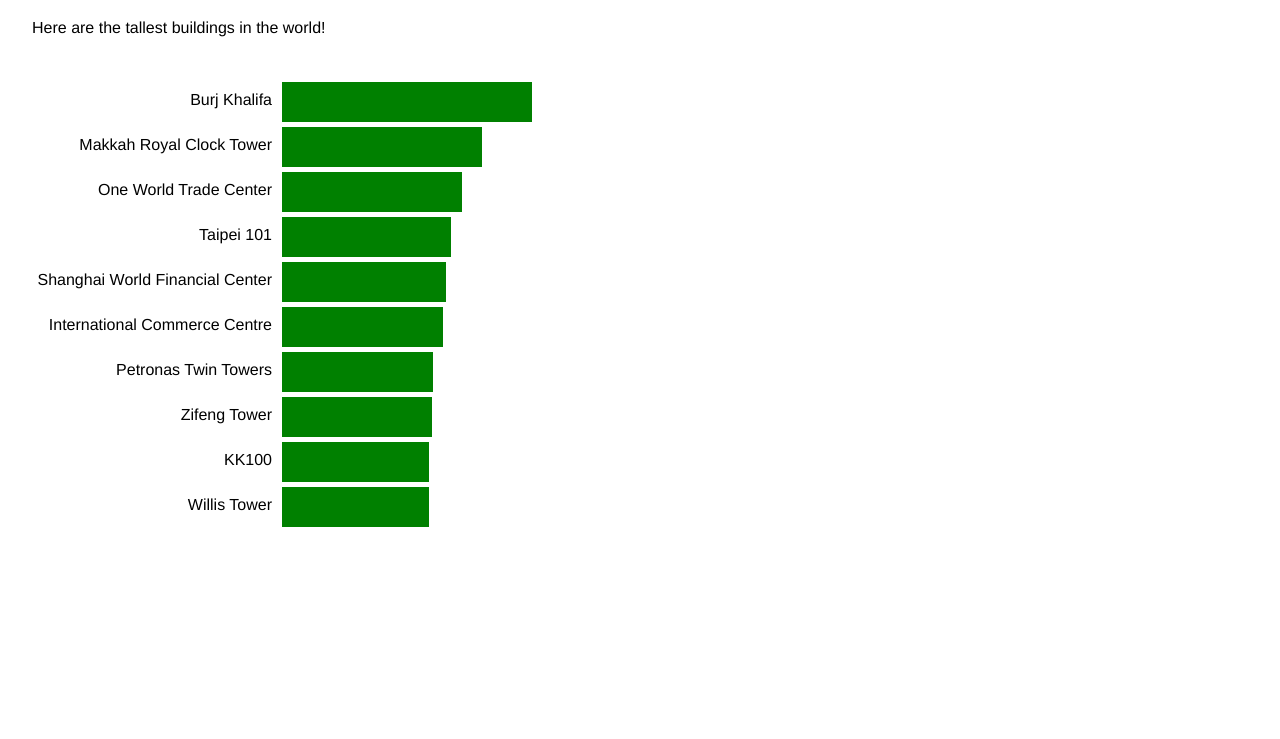
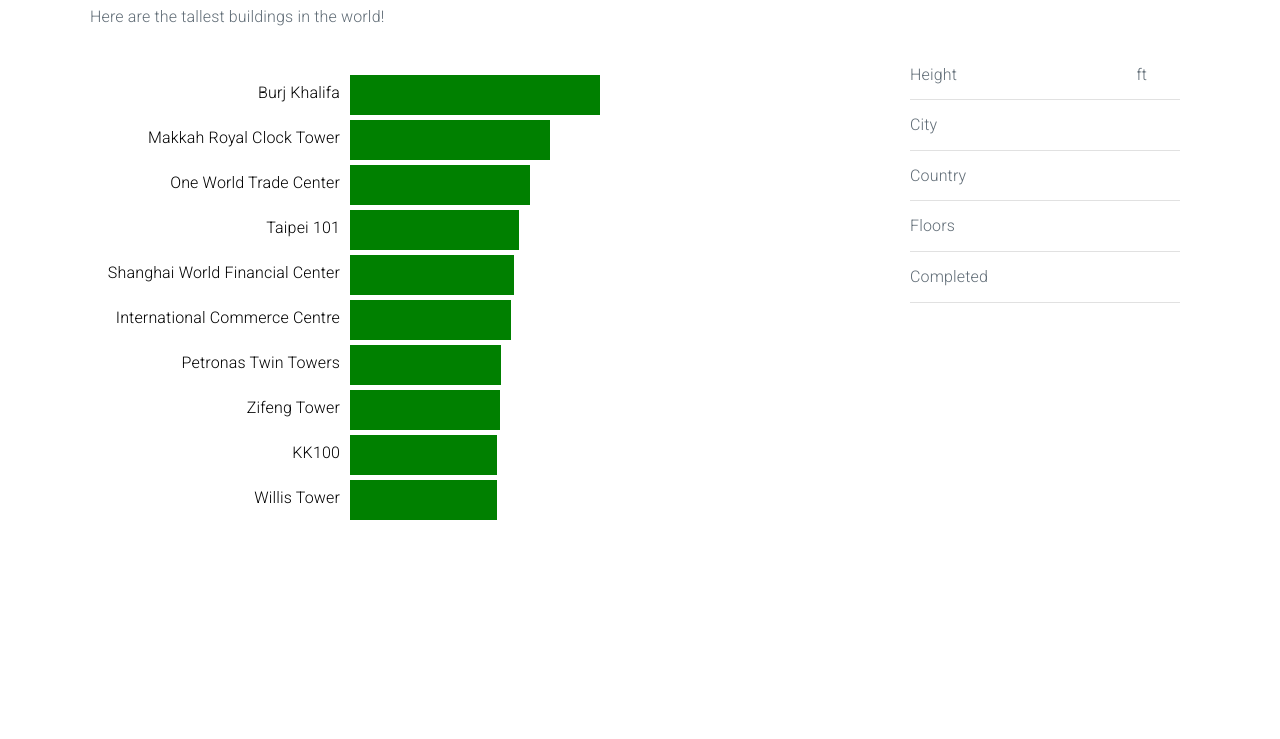
Before and after one commit to erincorc/vis-lab3, a plain HTML site: page index.html in a window 1280 px wide. Shown: the part 61-800 px from the top of the page. Drawn offline with nearby package versions, Linux system fonts and the light colour scheme; no server answers.

Commit message:
added table elements

```diff
--- a/index.html
+++ b/index.html
@@ -6,19 +6,67 @@
     <!-- import javascript -->
     <script defer src = "/script.js"></script>
 
-    <!-- import the webpage's stylesheet -->
-    <link rel="stylesheet" href="/style.css">
+    <!-- Google Fonts -->
+    <link rel="stylesheet" href="https://fonts.googleapis.com/css?family=Roboto:300,300italic,700,700italic">
+
+<!-- CSS Reset -->
+    <link rel="stylesheet" href="https://cdnjs.cloudflare.com/ajax/libs/normalize/8.0.1/normalize.css">
+
+<!-- Milligram CSS -->
+    <link rel="stylesheet" href="https://cdnjs.cloudflare.com/ajax/libs/milligram/1.4.1/milligram.css">
+
   </head>
 
   <body>
     <div class="container">
+    <div class="row">
       <h2>
         Population in European Cities
       </h2>
+    </div>
+    <div class="row">
       <div class="city-count"></div>
+    </div>
+    <div class="row">
       <div class="population-plot"></div>
+    </div>
+    <div class="row">
       <div class="buildings-intro"></div>
-      <div class="building-height"></div>
+    </div>
+    <div class="row">
+      <div class="column"> <!-- bar chart on left -->
+        <div class="building-height"></div>
+      </div>
+      <div class= "column"> <!-- then image  -->
+          <img class="image">
+      </div>
+      <div class="column">
+        <h4 class="building-name"> </h4>
+        <table>
+          <tr>
+            <td> Height </td>
+            <td><span class="height"></span> ft</td>
+          </tr>
+          <tr>
+            <td>City</td>
+            <td><span class="city"></span></td>
+          </tr>
+          <tr>
+            <td>Country</td>
+            <td><span class="country"></span></td>
+          </tr>
+          <tr>
+            <td>Floors</td>
+            <td><span class="floors"></span></td>
+          </tr>
+          <tr>
+            <td>Completed</td>
+            <td><span class="completed"></span></td>
+          </tr>
+        </table>
+      </div>
+    </div>
+    </container>
     </div>
 
 
```
